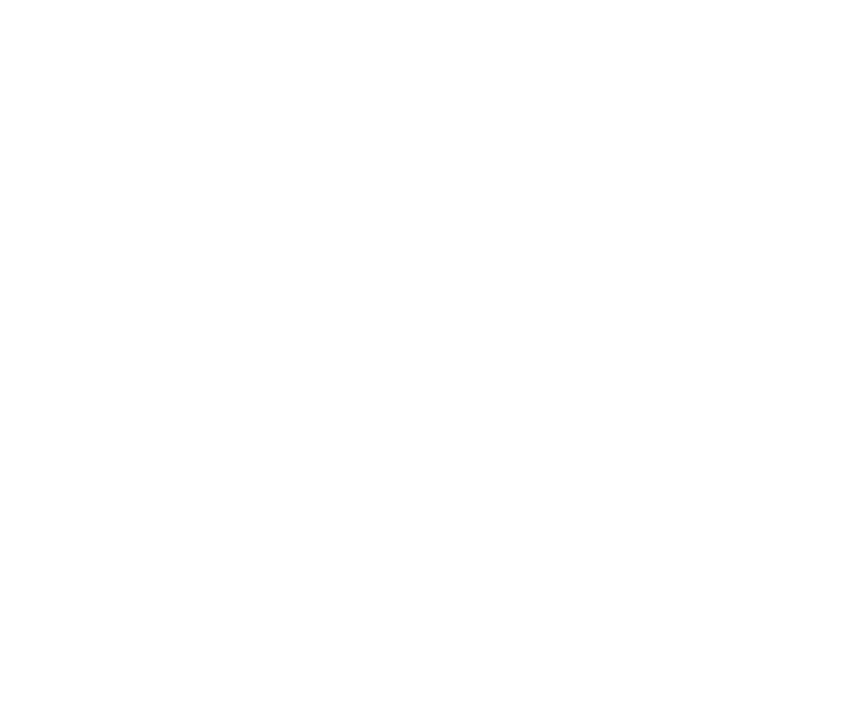
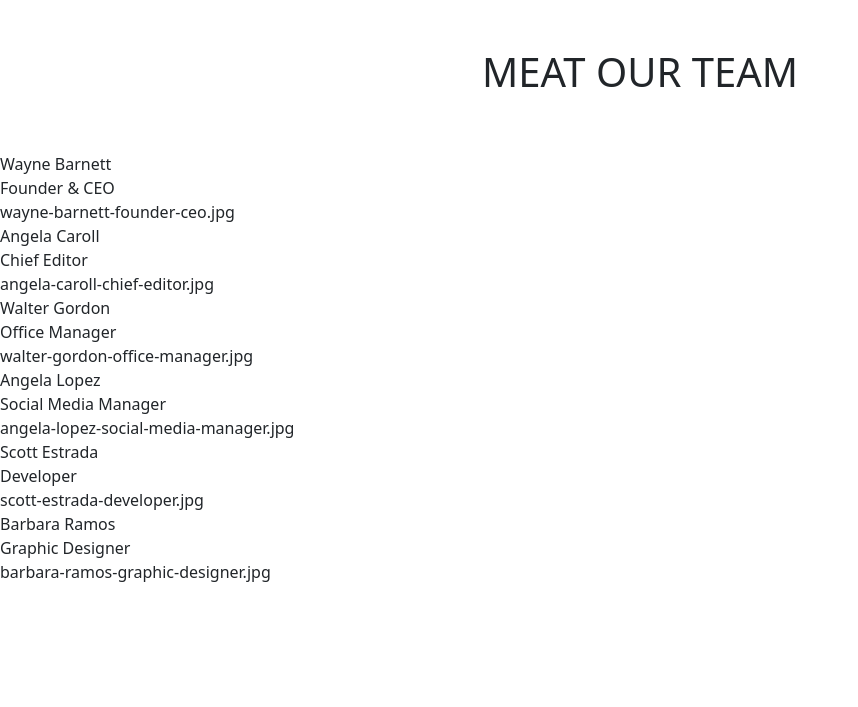
Before and after one commit to MonicaDeBona/js-our-team, a plain HTML site: page index.html in a window 1280 px wide. Shown: the whole page, without its empty margins (0-858 px from the left). Drawn offline with nearby package versions, Linux system fonts and the light colour scheme.

Commit message:
Update milestone2

```diff
--- a/index.html
+++ b/index.html
@@ -12,7 +12,40 @@
 
 </head>
 <body>
+    <header class="container">
+        <div class="row">
+            <div class="col-12">
+                <h1 class="text-uppercase text-center py-5">meat our team</h1>
+            </div>
+        </div>
+    </header>
+    <main>
+        <div id="output"></div>
+        <section class="cards pt-5 pb-sm-5">
+                <div class="container">
+                    <div class="row g-4">
+                        <div class="col-6 col-lg-4">
 
+                        </div>
+                        <div class="col-6 col-lg-4">
+
+                        </div>
+                        <div class="col-6 col-lg-4">
+
+                        </div>
+                        <div class="col-6  col-lg-4">
+
+                        </div>
+                        <div class="col-6 col-lg-4">
+
+                        </div>
+                        <div class="col-6 col-lg-4">
+
+                        </div>
+                    </div>
+                </div>
+        </section>
+    </main>
     <script type='text/javascript' src='js/script.js'></script>
 </body>
 </html>
--- a/js/script.js
+++ b/js/script.js
@@ -62,7 +62,20 @@ const teamMember = [
 
 //MILESTONE 1:
 //Stampare su console, per ogni membro del team, le informazioni di nome, ruolo e la stringa della foto
-
 for (let i = 0; i < teamMember.length; i++) {
     console.log(teamMember[i]);
 }
+
+//MILESTONE 2:
+//Stampare le stesse informazioni su DOM sottoforma di stringhe
+const output = document.getElementById('output');
+for (let i = 0; i < teamMember.length; i++) {
+    const currentMember = teamMember[i];
+    output.innerHTML += `<div>${currentMember.nome}</div>`
+    output.innerHTML += `<div>${currentMember.ruolo}</div>`
+    output.innerHTML += `<div>${currentMember.foto}</div>`
+}
+
+
+//BONUS 1:
+//Trasformare la stringa foto in una immagine effettiva
```
